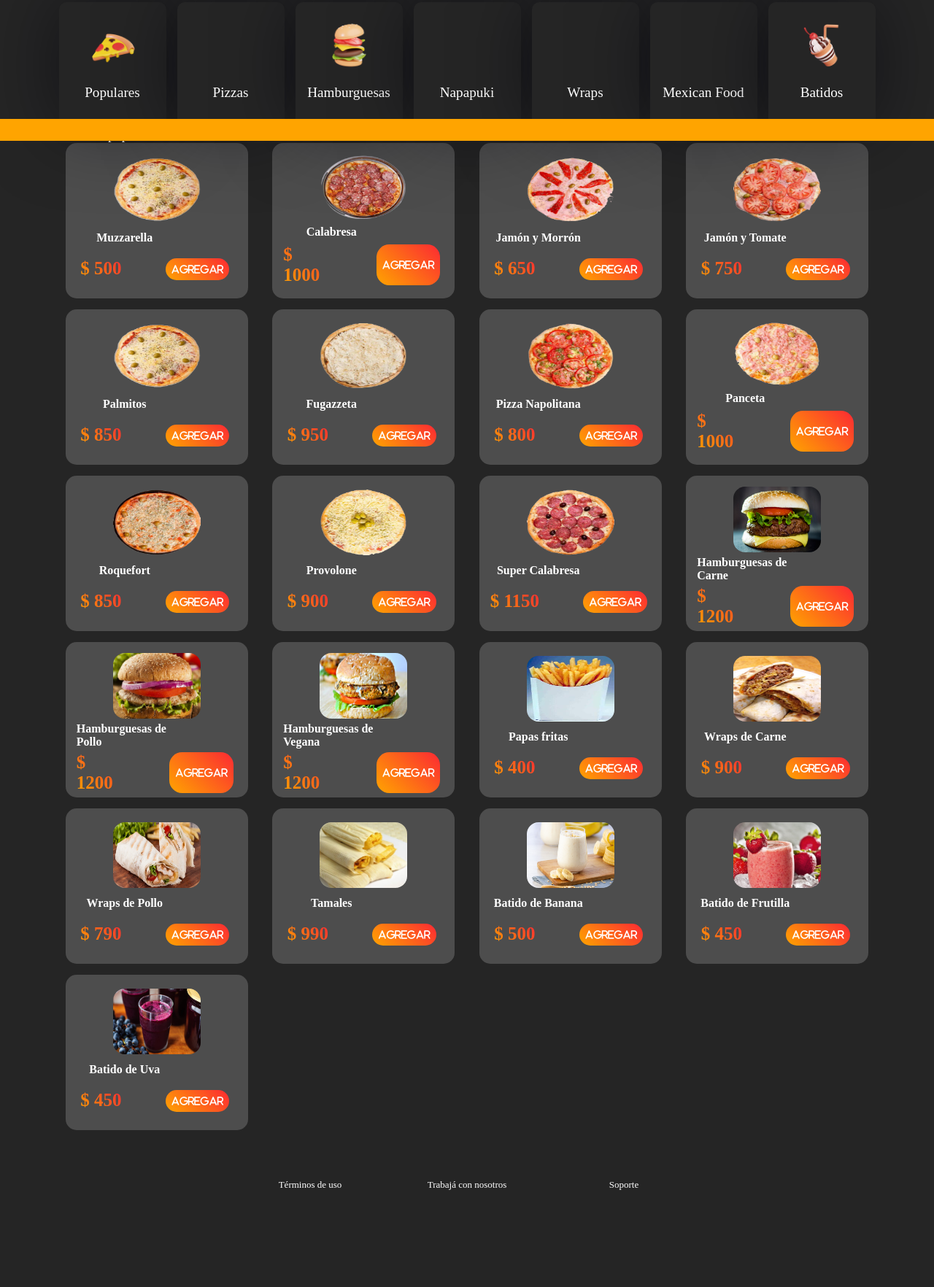
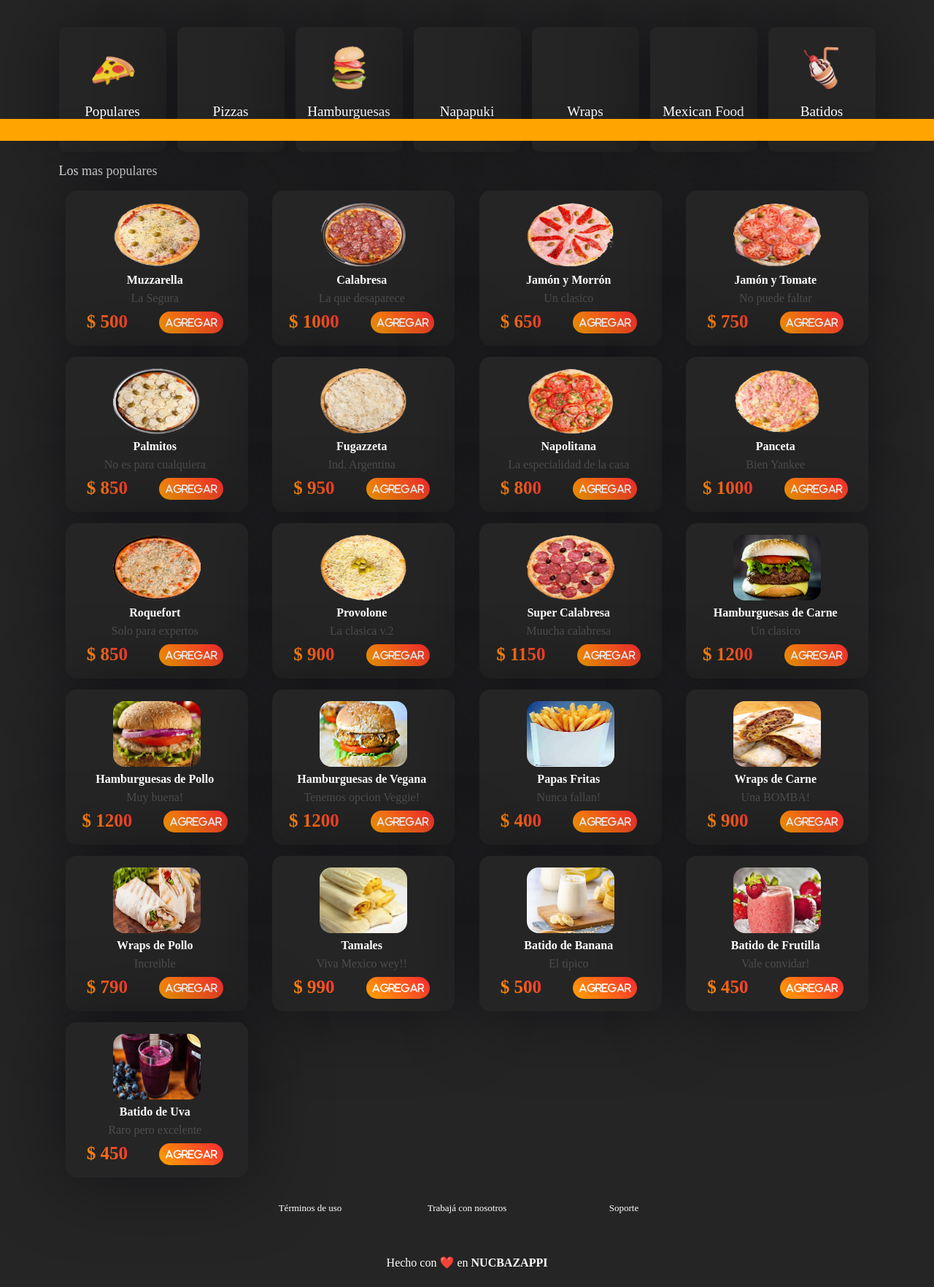
Before and after one commit to eeliezer/e5-nucbazappi-javascript, a plain HTML site: page index.html in a window 1280 px wide. Shown: the part 667-2431 px from the top of the page at 73% size. Before the commit the page ends 2366 px from the top, so only its background shows below. Drawn offline with Linux system fonts and the light colour scheme.

Commit message:
Subiendo mis cambios del testing al main

```diff
--- a/assets/css/style.css
+++ b/assets/css/style.css
@@ -208,6 +208,11 @@ h4 {
     text-transform: uppercase;
 }
 
+.mini-titles{
+    margin: 1rem 0 1rem 0;
+    font-size: large;
+}
+
 .div-cards-categorias {
     width: 100%;
     height: auto;
@@ -237,6 +242,10 @@ h4 {
 .categories-card:hover {
     background-color: var(--color2);
     transition: 0.5s;
+}
+
+.active{
+    background-color: var(--color5);
 }
 
 .selected-category {
@@ -301,10 +310,11 @@ h4 {
 }
 
 .categories-decoration {
-    background: linear-gradient(45deg, var(--yellow), var(--red));
+    background: linear-gradient(45deg, var(--color2), var(--color3));
     height: 3px;
-    width: 20px;
+    width: 25px;
     border-radius: 5px;
+    margin: 0.5rem;
 }
 
 .divCatego {
@@ -320,7 +330,7 @@ h4 {
 }
 
 .producto-titulo {
-    grid-column: 1/1;
+    grid-column: 1/3;
     grid-row: 2/2;
     font-weight: 700;
     font-size: 20px;
@@ -331,8 +341,14 @@ h4 {
 
 }
 
+.producto-description{
+    grid-column: 1/3;
+    grid-row: 3/3;
+    color: var(--color5);
+}
+
 .producto-detalles {
-    background-color: var(--color5);
+    background-color: var(--color1);
     height: 213px;
     width: 100%;
     max-width: 282px;
@@ -342,9 +358,10 @@ h4 {
     place-items: center;
     padding: 15px;
     gap: 5px;
+    filter: drop-shadow(0px 0px 50px rgba(1, 2, 7, 0.5));
 }
 
-.prodcuto-imagen {
+.producto-imagen {
     border-radius: 1rem;
     grid-column: 1/4;
     grid-row: 1/1;
@@ -378,9 +395,9 @@ h4 {
 
 .productos-btn {
     display: flex;
-    gap: 60px;
+    gap: 43px;
     grid-column: 3/1;
-    grid-row: 3/6;
+    grid-row: 4/6;
 }
 
 /* Carrito */
@@ -406,6 +423,14 @@ h4 {
     transition: all 0.5s cubic-bezier(0.92, 0.01, 0.35, 0.99);
 }
 
+
+.cart-extra{
+    display: flex;
+    align-items: center;
+    justify-content: center;
+    margin: 1rem;
+    color: var(--color5);
+}
 
 .cart img {
     width: 60px;
@@ -442,11 +467,18 @@ h4 {
 .cart-item {
     display: flex;
     flex-direction: row;
-    justify-content: space-evenly;
-    width: 300px;
+    justify-content: space-between;
+    gap: 0.3rem;
+    width: 80%;
     background-color: var(--color1);
     border-radius: 15px;
     margin-left: 11%;
+    margin-bottom: 1rem;
+    filter: drop-shadow(0px 0px 50px rgba(1, 2, 7, 0.5));
+}
+
+.cart-item img{
+    margin-left: 5px;
 }
 
 .item-info {
@@ -499,21 +531,17 @@ h4 {
 .cart-total {
     display: flex;
     justify-content: space-between;
-    margin-left: 5%;
-    margin-right: 5%;
-    margin-top: 5%;
+    margin: 5%;
     color: var(--color4);
     font-size: 25px;
 }
 
 .btn-buy {
-    margin-left: 40%;
     margin-top: 15%;
-    margin-bottom: 15%;
+    margin: auto;
     height: 30px;
-    width: 82px;
+    width: 50%;
     place-items: center;
-    border-radius: 15px;
     background: linear-gradient(98.81deg, var(--color6) -0.82%, var(--color7) 101.53%);
     box-shadow: 11px 28px 50px rgba(20, 78, 90, 0.2);
     border-radius: 5px;
@@ -528,6 +556,8 @@ h4 {
     text-transform: uppercase;
     cursor: pointer;
     border-style: none;
+    display: flex;
+    justify-content: center;
 }
 
 .close-cart {
@@ -564,7 +594,6 @@ h4 {
 .quantity-handler {
     height: 25px;
     width: 30px;
-    border-radius: 15px;
     background: linear-gradient(98.81deg, var(--color6) -0.82%, var(--color7) 101.53%);
     box-shadow: 11px 28px 50px rgba(20, 78, 90, 0.2);
     border-radius: 5px;
@@ -578,6 +607,7 @@ h4 {
     text-transform: uppercase;
     cursor: pointer;
     border-style: none;
+    margin-right: 4px;
 }
 
 .item-count {
@@ -587,8 +617,10 @@ h4 {
 }
 
 .item-price {
-    color: var(--color2);
+    font-size: 0.5cm;
+    font-weight:900;
 }
+
 
 .total {
     color: var(--color2);
@@ -600,6 +632,7 @@ h4 {
 
 .item-description {
     color: var(--color5);
+    font-size: 0.4cm;
 }
 
 .disabled {
@@ -684,6 +717,10 @@ hr {
     font-family: "Montserrat";
 }
 
+footer p{
+    color: var(--color4);
+}
+
 @media(max-width: 1024px) {
     .section-hero {
         display: flex;
--- a/assets/js/data.js
+++ b/assets/js/data.js
@@ -7,7 +7,7 @@ ListadoDeProductos = [
     imagen:"./assets/img/Pizza-Muzzarella-300x300.png",
     popular: 100,
     categoria: "pizzas",
-    descripcion: "DESCRIPCION",
+    descripcion: "La Segura",
   },
   {
     id: 2,
@@ -17,7 +17,7 @@ ListadoDeProductos = [
     precio: 1000,
     popular:45,
     categoria:"pizzas",
-    descripcion: "DESCRIPCION",
+    descripcion: "La que desaparece",
   },{
     id: 3,
     nombre: "Jamón y Morrón",
@@ -26,7 +26,7 @@ ListadoDeProductos = [
     imagen: "./assets/img/Pizza-de-Jamón-y-Morrón--300x300.png",
     popular: 90,
     categoria: "pizzas",
-    descripcion: "DESCRIPCION",
+    descripcion: "Un clasico",
   },{
     id: 4,
     nombre:"Jamón y Tomate",
@@ -35,16 +35,16 @@ ListadoDeProductos = [
     imagen: "./assets/img/Pizza-de-Jamón-y-Tomate--300x300.png",
     popular: 50,
     categoria: "pizzas",
-    descripcion: "DESCRIPCION",
+    descripcion: "No puede faltar",
   },{
     id: 5,
     nombre: "Palmitos",
     ingredientes:["Salsa de Tomate", "Queso Muzzarella", "Palmito"],
     precio: 850,
-    imagen:"./assets/img/Pizza-Muzzarella-300x300.png",
+    imagen:"./assets/img/Pizza-de-Palmitos--300x300.png",
     popular: 30,
     categoria: "pizzas",
-    descripcion: "DESCRIPCION",
+    descripcion: "No es para cualquiera",
   },{
     id:6,
     nombre: "Fugazzeta",
@@ -53,16 +53,16 @@ ListadoDeProductos = [
     imagen:"./assets/img/Pizza-Fugazzeta--300x300.png",
     popular: 85,
     categoria:"pizzas",
-    descripcion: "DESCRIPCION",
+    descripcion: "Ind. Argentina",
   },{
     id: 7,
-    nombre: "Pizza Napolitana",
+    nombre: "Napolitana",
     ingredientes:["Salsa de Tomate", "Queso Muzzarella", "Aceitunas", "Tomates"],
     precio: 800,
     imagen:"./assets/img/Pizza-Napolitana--300x300.png",
     popular: 100,
     categoria:"pizzas",
-    descripcion: "DESCRIPCION",
+    descripcion: "La especialidad de la casa",
   },{
     id:8,
     nombre: "Panceta",
@@ -71,7 +71,7 @@ ListadoDeProductos = [
     imagen:"./assets/img/Pizza-Panceta--300x300.png",
     popular:95,
     categoria:"pizzas",
-    descripcion: "DESCRIPCION",
+    descripcion: "Bien Yankee",
   },{
     id:9,
     nombre:"Roquefort",
@@ -80,7 +80,7 @@ ListadoDeProductos = [
     imagen:"./assets/img/Pizza-Roquefort--300x300.png",
     popular:70,
     categoria:"pizzas",
-    descripcion: "DESCRIPCION",
+    descripcion: "Solo para expertos",
   },{
     id:10,
     nombre:"Provolone",
@@ -89,7 +89,7 @@ ListadoDeProductos = [
     imagen:"./assets/img/Pizza-Provolone-300x300.png",
     popular:60,
     categoria:"pizzas",
-    descripcion: "DESCRIPCION",
+    descripcion: "La clasica v.2",
   },{
     id:11,
     nombre: "Super Calabresa",
@@ -98,7 +98,7 @@ ListadoDeProductos = [
     imagen:"./assets/img/Pizza-Super-Calabresa--300x300.png",
     popular: 80,
     categoria: "pizzas",
-    descripcion: "DESCRIPCION",
+    descripcion: "Muucha calabresa",
   },{
     id:12,
     nombre:"Hamburguesas de Carne",
@@ -107,7 +107,7 @@ ListadoDeProductos = [
     imagen:"./assets/img/Hamburguesa-de-Carne--1104x704.jpg",
     popular:92,
     categoria:"hamburguesas",
-    descripcion: "DESCRIPCION",
+    descripcion: "Un clasico",
   },{
     id:13,
     nombre:"Hamburguesas de Pollo",
@@ -116,7 +116,7 @@ ListadoDeProductos = [
     imagen:"./assets/img/Hamburguesa-de-Pollo--688x493.jpg",
     popular:90,
     categoria: "hamburguesas",
-    descripcion: "DESCRIPCION",
+    descripcion: "Muy buena!",
   },{
     id:14,
     nombre:"Hamburguesas de Vegana",
@@ -125,16 +125,16 @@ ListadoDeProductos = [
     imagen:"./assets/img/Hamburguesa-Vegana--750x497.jpg",
     popular:81,
     categoria:"hamburguesas",
-    descripcion: "DESCRIPCION",
+    descripcion: "Tenemos opcion Veggie!",
   },{
     id:15,
-    nombre:"Papas fritas",
+    nombre:"Papas Fritas",
     ingredientes:["papas"],
     precio:400,
     imagen:"./assets/img/Papas-Fritas--232x300.jpg",
     popular:100,
     categoria:"papas",
-    descripcion: "DESCRIPCION",
+    descripcion: "Nunca fallan!",
   },{
     id:16,
     nombre: "Wraps de Carne",
@@ -143,7 +143,7 @@ ListadoDeProductos = [
     imagen:"./assets/img/Wrap-de-Carne--600x600.jpg",
     popular:75,
     categoria: "wraps",
-    descripcion: "DESCRIPCION",
+    descripcion: "Una BOMBA!",
   },{
     id:17,
     nombre:"Wraps de Pollo",
@@ -152,7 +152,7 @@ ListadoDeProductos = [
     imagen:"./assets/img/Wrap-de-Pollo--750x346.jpg",
     popular:62,
     categoria:"wraps",
-    descripcion: "DESCRIPCION",
+    descripcion: "Increible",
   },{
     id:18,
     nombre:"Tamales",
@@ -160,8 +160,8 @@ ListadoDeProductos = [
     precio:990,
     imagen:"./assets/img/Tamales--500x375.jpg",
     popular:94,
-    categoria:"tamales",
-    descripcion: "DESCRIPCION",
+    categoria:"mexican-food",
+    descripcion: "Viva Mexico wey!!",
   },{
     id:20,
     nombre:"Batido de Banana",
@@ -170,7 +170,7 @@ ListadoDeProductos = [
     imagen:"./assets/img/Batido-de-Banana--1194x674.jpg",
     popular:93,
     categoria:"batidos",
-    descripcion: "DESCRIPCION",
+    descripcion: "El tipico",
   },{
     id:21,
     nombre:"Batido de Frutilla",
@@ -179,7 +179,7 @@ ListadoDeProductos = [
     imagen:"./assets/img/Batido-de-Frutilla--600x450.jpg",
     popular:93,
     categoria:"batidos",
-    descripcion: "DESCRIPCION",
+    descripcion: "Vale convidar!",
 
   },{
     id:22,
@@ -189,6 +189,6 @@ ListadoDeProductos = [
     imagen:"./assets/img/Batido-de-Uva--1000x664.jpg",
     popular:77,
     categoria:"batidos",
-    descripcion: "DESCRIPCION",
+    descripcion: "Raro pero excelente",
   },
 ]
--- a/assets/js/main.js
+++ b/assets/js/main.js
@@ -39,8 +39,9 @@ const cargarProductos= (productosElegidos)=> {
   div.classList.add('productoContenedor')
   div.innerHTML =`
   <div class="producto-detalles">
-  <img width="120px" height="90px"class="prodcuto-imagen" src="${producto.imagen}">
+  <img width="120px" height="90px"class="producto-imagen" src="${producto.imagen}">
       <h3 class="producto-titulo">${producto.nombre}</h3>
+      <p class="producto-description">${producto.descripcion}</p>
       <div class="productos-btn">
       <span class="producto-precio gradiente" >$ ${producto.precio}</span>
 
@@ -104,9 +105,8 @@ const renderCartProduct = cartProduct => {
   <img src=${imagen} alt="Imagen del producto" />
   <div class="item-info">
     <h3 class="item-title">${nombre}</h3>
-    <h3 class="item-descripcion">${descripcion}</h3>
-    <p class="item-price">Precio: </p>
-    <span class="item-price">$${precio}</span>
+    <h3 class="item-description">${descripcion}</h3>
+    <span class="item-price gradiente">$${precio}</span>
   </div>
   <div class="item-handler">
     <span class="quantity-handler down" data-id=${id}>-</span>
--- a/index.html
+++ b/index.html
@@ -18,8 +18,8 @@
             <div class="div-img-logo" id="div-img-logo"></div>
             <div class="div-section-user" id="div-section-user">
                 <ul>
-                    <li class="li-container-home" id="li-container-home"> <img src="./assets/img/Home.png" alt="home"
-                            class="logo-home"><a href="#" class="linkHome" > Home</a></li>
+                    <li class="li-container-home" id="li-container-home"> <a href="#"><img src="./assets/img/Home.png" alt="home"
+                        class="logo-home"></a><a href="#" class="linkHome" > Home</a></li>
                     <div class="cart-label">
                         <i class="fa-solid fa-cart-shopping cart-icon">
                             <div class="cart-bubble">11</div>
@@ -63,6 +63,7 @@
                     <span class="total">$1500</span>
                 </div>
                 <button class="btn-buy">Comprar</button>
+                <span class="cart-extra">Ver más productos</span>
 
         </div>
     </header>
@@ -84,11 +85,11 @@
         </section>
         <section class="section-results">
             <div class="recomendados">
-                <h3>Hoy te recomendamos</h3>
+                <h3 class="mini-titles" >Hoy te recomendamos</h3>
                 <div class="div-cards-recomendados"></div>
             </div>
             <div class="categorias">
-                <h4>Categorias</h4>
+                <h4 class="mini-titles">Categorias</h4>
                 <div class="div-cards-categorias" id="div-cards-categorias" id="todos">
                     <div class="categories-card" data-filter="more-popular" id="popular">
                         <div class="categories-img" id="populares-img"></div>
@@ -127,7 +128,7 @@
                     </div>
                 </div>
                 <div class="productos-lista">
-                    <h3>Los mas populares</h3>
+                    <h3 class="mini-titles">Los mas populares</h3>
                     <div class="div-populares">
                     <div class="divCatego" id="divCatego"></div></div>
                 </div>
@@ -147,6 +148,7 @@
                 <a href="#" class="footer-links">Soporte</a>
             </li>
         </ul>
+        <p>Hecho con ❤️ en <b>NUCBAZAPPI</b></p>
     </footer>
     <div class="add-modal"></div>
     <script src="./assets/js/data.js"></script>
```
